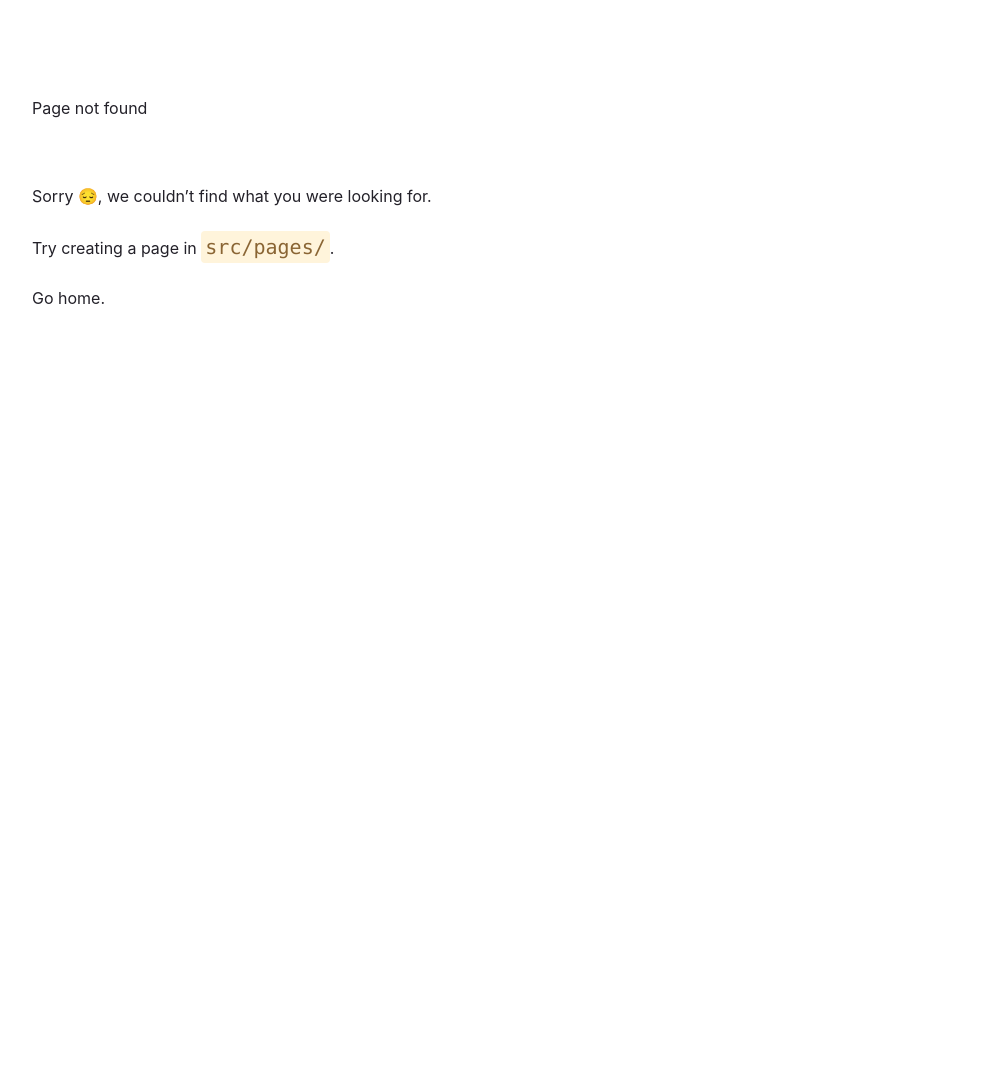
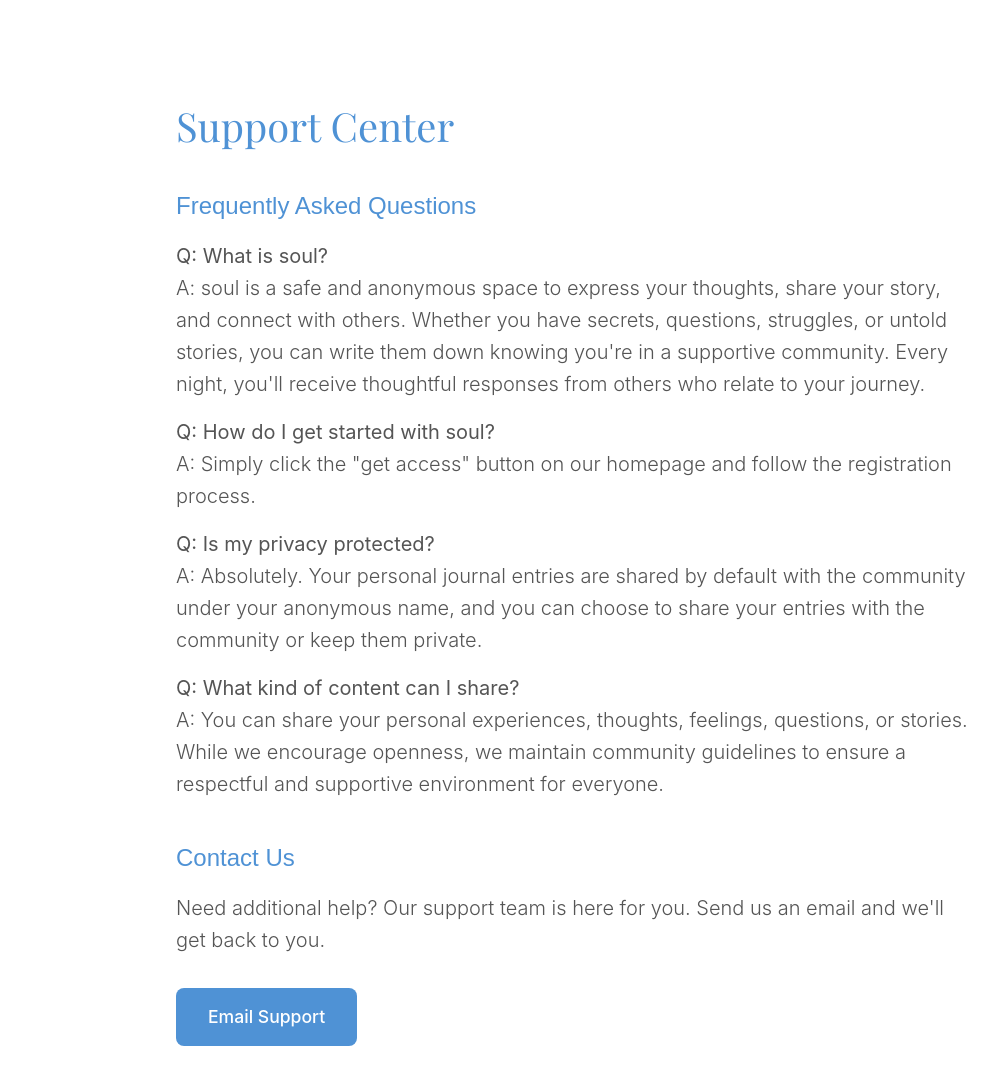
Before and after one commit to rakovskyp/wlc, a Gatsby site: page /support in a window 1280 px wide. Before the commit this address had no page. Shown: the whole page, without its empty margins (64-1061 px from the left). Before the commit the page ends 800 px from the top, so only its background shows below. Built offline with nearby package versions, Linux system fonts and the light colour scheme; Gatsby itself is replaced by a stand-in of ours.

Commit message:
feat: add support page with FAQ and help button
- Add new /support page with comprehensive FAQ section, Add floating help button to homepage, Include privacy and content sharing guidelines, Update FAQ with detailed app description and features

```diff
--- a/src/pages/index.js
+++ b/src/pages/index.js
@@ -104,6 +104,26 @@ const buttonStyle = {
   fontFamily: "'Neue Montreal', sans-serif",
   letterSpacing: "0.1em",
   animation: "pulse 2s infinite",
+};
+
+const supportButtonStyle = {
+  position: "fixed",
+  bottom: "30px",
+  right: "30px",
+  background: "rgba(79, 146, 213, 0.9)",
+  color: "#fff",
+  padding: "12px 24px",
+  fontSize: "1rem",
+  fontWeight: "500",
+  borderRadius: "24px",
+  cursor: "pointer",
+  display: "inline-block",
+  textAlign: "center",
+  textDecoration: "none",
+  transition: "all 0.3s ease",
+  fontFamily: "'Neue Montreal', sans-serif",
+  boxShadow: "0 4px 12px rgba(0, 0, 0, 0.15)",
+  zIndex: 1000,
 };
 
 const mobileBackgroundStyle = {
@@ -249,6 +269,21 @@ const IndexPage = () => {
           get access
         </a>
       </div>
+
+      <a
+        href="/support"
+        style={supportButtonStyle}
+        onMouseEnter={(e) => {
+          e.target.style.transform = "scale(1.05)";
+          e.target.style.boxShadow = "0 6px 16px rgba(0, 0, 0, 0.2)";
+        }}
+        onMouseLeave={(e) => {
+          e.target.style.transform = "scale(1)";
+          e.target.style.boxShadow = "0 4px 12px rgba(0, 0, 0, 0.15)";
+        }}
+      >
+        Need Help?
+      </a>
     </main>
   );
 };
--- /dev/null
+++ b/src/pages/support.js
@@ -0,0 +1,109 @@
+import * as React from "react";
+
+const pageStyles = {
+  color: "#232129",
+  padding: 96,
+  fontFamily: "-apple-system, Roboto, sans-serif, serif",
+  fontWeight: 300,
+  fontSize: 20,
+};
+
+const containerStyle = {
+  margin: "0 auto",
+  maxWidth: "800px",
+  textAlign: "left",
+};
+
+const headingStyle = {
+  color: "#4F92D5",
+  fontSize: "2.5rem",
+  marginBottom: "2rem",
+  fontFamily: "'Playfair Display', serif",
+};
+
+const sectionStyle = {
+  marginBottom: "2.5rem",
+};
+
+const subHeadingStyle = {
+  color: "#4F92D5",
+  fontSize: "1.5rem",
+  marginBottom: "1rem",
+  fontFamily: "'Neue Montreal', sans-serif",
+};
+
+const paragraphStyle = {
+  marginBottom: "1rem",
+  lineHeight: "1.6",
+  color: "#555",
+};
+
+const contactButtonStyle = {
+  backgroundColor: "#4F92D5",
+  color: "#fff",
+  padding: "16px 32px",
+  fontSize: "1.1rem",
+  fontWeight: "500",
+  border: "none",
+  borderRadius: "8px",
+  cursor: "pointer",
+  display: "inline-block",
+  textDecoration: "none",
+  marginTop: "1rem",
+  transition: "transform 0.2s ease, box-shadow 0.2s ease",
+};
+
+const SupportPage = () => {
+  return (
+    <main style={pageStyles}>
+      <div style={containerStyle}>
+        <h1 style={headingStyle}>Support Center</h1>
+
+        <div style={sectionStyle}>
+          <h2 style={subHeadingStyle}>Frequently Asked Questions</h2>
+          <div style={paragraphStyle}>
+            <strong>Q: What is soul?</strong>
+            <p>A: soul is a safe and anonymous space to express your thoughts, share your story, and connect with others. Whether you have secrets, questions, struggles, or untold stories, you can write them down knowing you're in a supportive community. Every night, you'll receive thoughtful responses from others who relate to your journey.</p>
+          </div>
+          <div style={paragraphStyle}>
+            <strong>Q: How do I get started with soul?</strong>
+            <p>A: Simply click the "get access" button on our homepage and follow the registration process.</p>
+          </div>
+          <div style={paragraphStyle}>
+            <strong>Q: Is my privacy protected?</strong>
+            <p>A: Absolutely. Your personal journal entries are shared by default with the community under your anonymous name, and you can choose to share your entries with the community or keep them private.</p>
+          </div>
+          <div style={paragraphStyle}>
+            <strong>Q: What kind of content can I share?</strong>
+            <p>A: You can share your personal experiences, thoughts, feelings, questions, or stories. While we encourage openness, we maintain community guidelines to ensure a respectful and supportive environment for everyone.</p>
+          </div>
+        </div>
+
+        <div style={sectionStyle}>
+          <h2 style={subHeadingStyle}>Contact Us</h2>
+          <p style={paragraphStyle}>
+            Need additional help? Our support team is here for you. Send us an email and we'll get back to you.
+          </p>
+          <a
+            href="mailto:support@soul.com"
+            style={contactButtonStyle}
+            onMouseEnter={(e) => {
+              e.target.style.transform = "scale(1.05)";
+              e.target.style.boxShadow = "0px 6px 12px rgba(0, 0, 0, 0.15)";
+            }}
+            onMouseLeave={(e) => {
+              e.target.style.transform = "scale(1)";
+              e.target.style.boxShadow = "none";
+            }}
+          >
+            Email Support
+          </a>
+        </div>
+      </div>
+    </main>
+  );
+};
+
+export default SupportPage;
+
+export const Head = () => <title>Support - soul</title>;
--- /dev/null
+++ b/supabase/functions/submit-feedback/deno.json
@@ -0,0 +1,3 @@
+{
+  "imports": {}
+}
```
Also changed, not shown: supabase/functions/submit-feedback/index.ts (added, +32 -0 lines), CHANGELOG.md (added), 3 other files.
